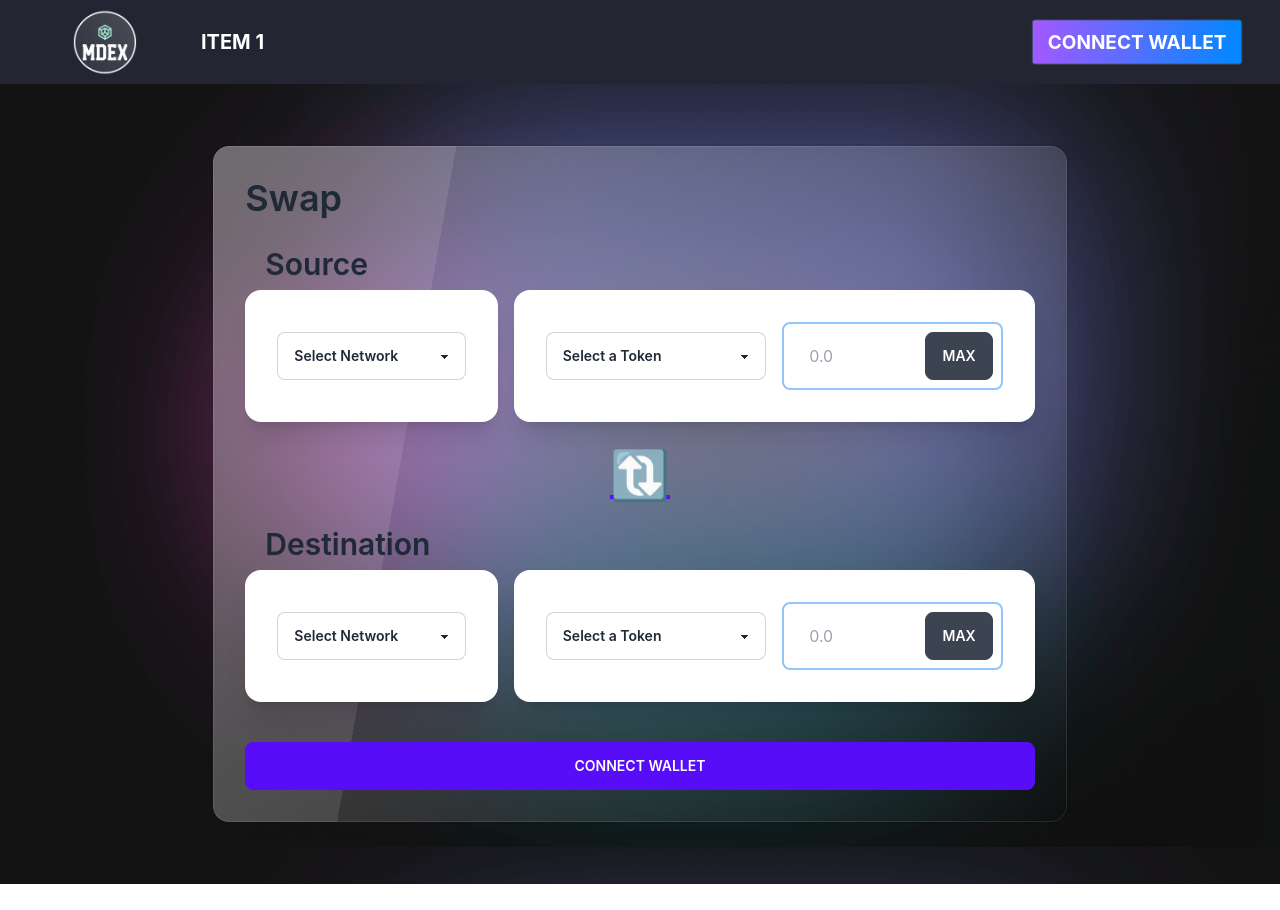
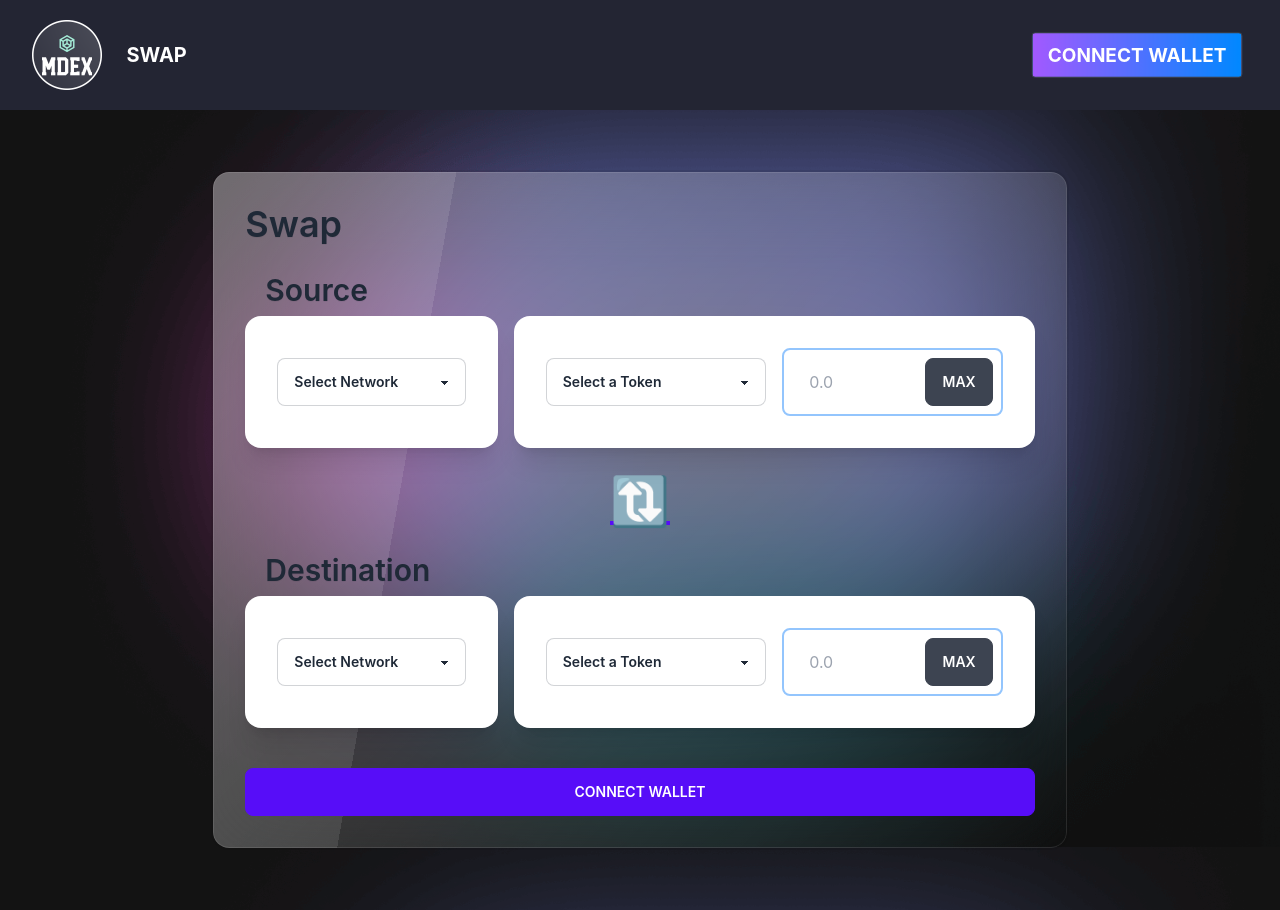
Before and after one commit to underledgerteam/mdex, a React (Create React App) app: page / in a window 1280 px wide. Before the commit the page ends 884 px from the top, so only its background shows below. Built offline with nearby package versions, Linux system fonts and the light colour scheme.

Commit message:
:hammer: :construction: #9 edit text and logo

```diff
--- a/src/components/Navbar.jsx
+++ b/src/components/Navbar.jsx
@@ -1,23 +1,37 @@
-import React, { Fragment, useContext } from "react";
+import { useContext } from "react";
+import { Link } from "react-router-dom";
 import { Web3Context } from "src/contexts/web3.context";
 import { shortenAddress } from "src/utils/shortenAddress.util";
 
 // Assets
 import MdexLogo from "../assets/images/logo/mdex_logo.png";
 
+const navData = [
+  {
+    name: "swap",
+    href: "/",
+  }
+];
+
 const Navbar = () => {
   const { walletAddress, isConnected, handleConnectWallet } = useContext(Web3Context);
 
   return (
     <div className="flex flex-col">
-      <div class="navbar bg-custom-navbar w-full lg:mx-auto justify-between items-center font-bold lg:px-8">
+      <div class="navbar bg-custom-navbar w-full lg:mx-auto justify-between items-center font-bold lg:px-8 py-5">
         <div class="navbar-start">
-          <div className="w-48">
+          <div className="w-20">
             <button class="text-xl flex text-2xl text-white uppercase font-bold cursor-pointer"><img src={MdexLogo} /></button>
           </div>
           <div class="navbar hidden lg:flex">
             <ul class="menu menu-horizontal p-0">
-              <li><a class="text-xl flex text-center text-xl text-white uppercase font-bold cursor-pointer">Item 1</a></li>
+              {navData.map((item) => {
+                return (
+
+                  <li><a href={item.href} class="text-xl flex text-center text-xl text-white uppercase font-bold cursor-pointer">{item.name}</a></li>
+
+                );
+              })}
             </ul>
           </div>
         </div>
```
Also changed, not shown: src/assets/images/logo/mdex_logo.png.
